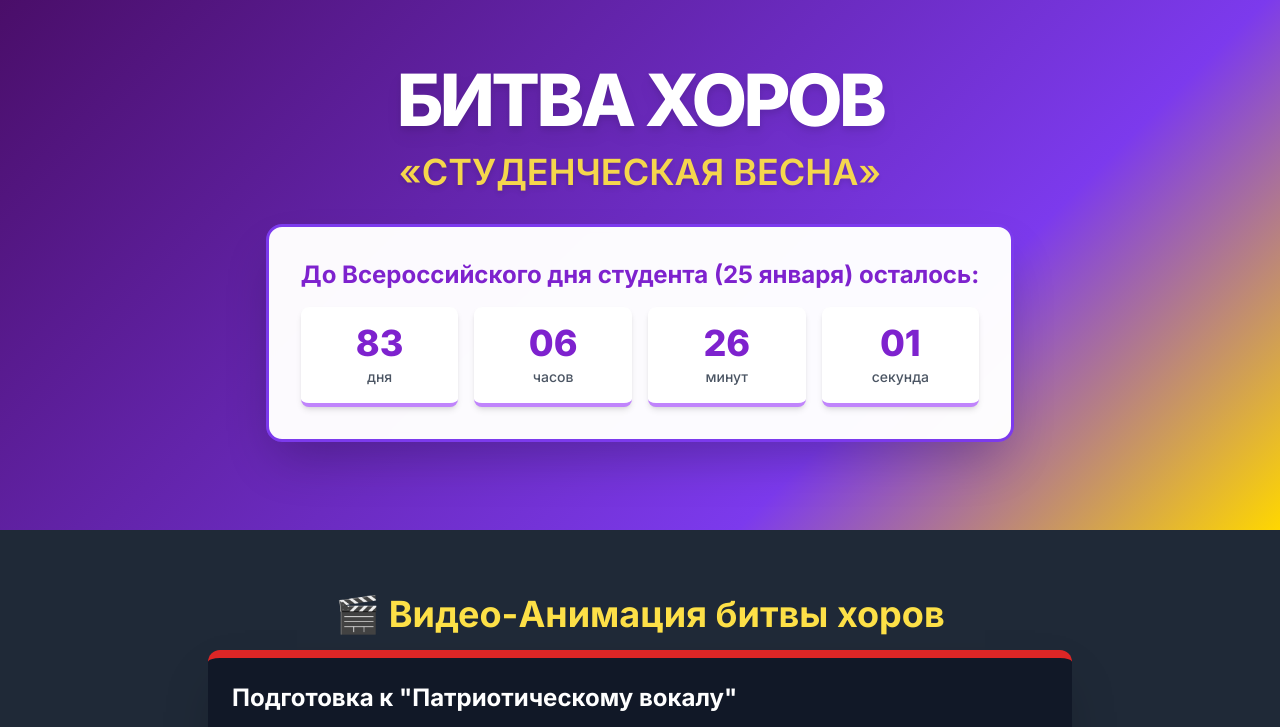
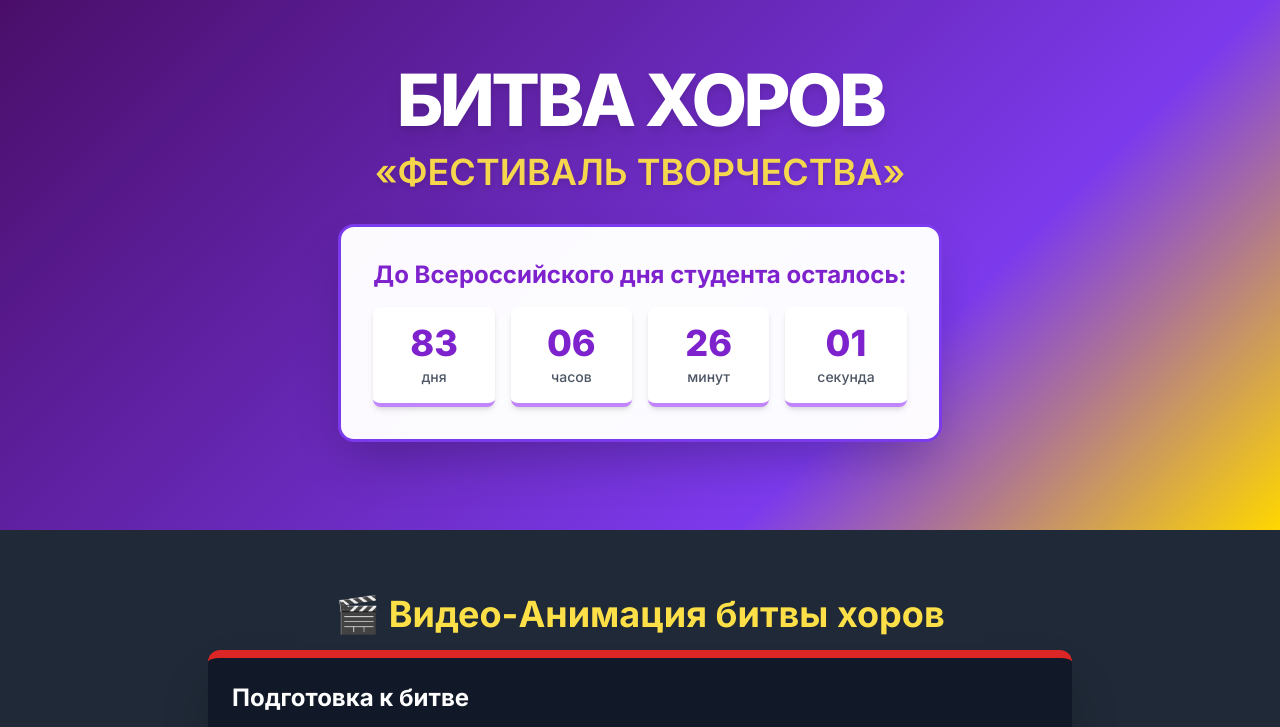
Before and after one commit to Customaizer/battle-of-choirs, a plain HTML site: page index.html in a window 1280 px wide. Shown: the top 727 px of the page. Drawn offline with nearby package versions, Linux system fonts and the light colour scheme.

Commit message:
index.html

```diff
--- a/index.html
+++ b/index.html
@@ -3,7 +3,7 @@
 <head>
     <meta charset="UTF-8">
     <meta name="viewport" content="width=device-width, initial-scale=1.0">
-    <title>Битва Хоров «Студенческая весна»</title>
+    <title>Битва Хоров «Фестиваль творчества»</title>
     <!-- Загрузка Tailwind CSS -->
     <script src="https://cdn.tailwindcss.com"></script>
     <!-- Настройка шрифта Inter и кастомные стили -->
@@ -51,13 +51,13 @@
                 БИТВА ХОРОВ
             </h1>
             <h2 class="text-3xl md:text-4xl text-yellow-300 font-semibold mb-8 opacity-95 drop-shadow-md">
-                «СТУДЕНЧЕСКАЯ ВЕСНА»
+                «ФЕСТИВАЛЬ ТВОРЧЕСТВА»
             </h2>
 
             <!-- Блок Таймера (до 25 января) -->
             <div class="timer-block p-6 sm:p-8 rounded-2xl shadow-2xl inline-block max-w-full mb-6">
                 <p class="text-xl sm:text-2xl font-bold text-purple-700 mb-4">
-                    До Всероссийского дня студента (25 января) осталось:
+                    До Всероссийского дня студента осталось:
                 </p>
                 <div id="countdown" class="grid grid-cols-4 gap-4 text-center">
                     <!-- Таймер будет заполнен JS -->
@@ -79,19 +79,17 @@
 
             <!-- ЕДИНСТВЕННЫЙ ПЛЕЙСХОЛДЕР ДЛЯ ВИДЕО -->
             <div class="bg-gray-900 rounded-xl shadow-2xl overflow-hidden p-6 border-t-8 border-red-600">
-                <h3 class="text-2xl font-bold text-white mb-4">Подготовка к "Патриотическому вокалу"</h3>
+                <h3 class="text-2xl font-bold text-white mb-4">Подготовка к битве</h3>
 
                 <!-- ВСТРОЕННЫЙ IFRAME ИЗ YOUTUBE -->
                <div class="aspect-video">
     <iframe class="w-full h-full rounded-lg"
-                        src="https://www.youtube.com/embed/txrCprt7U9M?modestbranding=1"
+        src="https://www.youtube.com/embed/L5V8FrLEXUw"
         title="YouTube video player"
         frameborder="0"
         allow="accelerometer; autoplay; clipboard-write; encrypted-media; gyroscope; picture-in-picture"
         allowfullscreen>
     </iframe>
-                </div>
-            </div>
 </div>
 </section>
 
@@ -160,7 +158,7 @@
     <!-- Футер -->
     <footer class="py-8 bg-gray-800 text-white text-center">
         <p class="text-sm opacity-80">
-            © 2026 Битва Хоров «Студенческая весна» Автор: Семерня Игорь.
+            © 2026 Битва Хоров «Фестиваль творчества» Автор: Семерня Игорь.
         </p>
     </footer>
 
```
Lines whose indentation alone changed are shown as unchanged.
